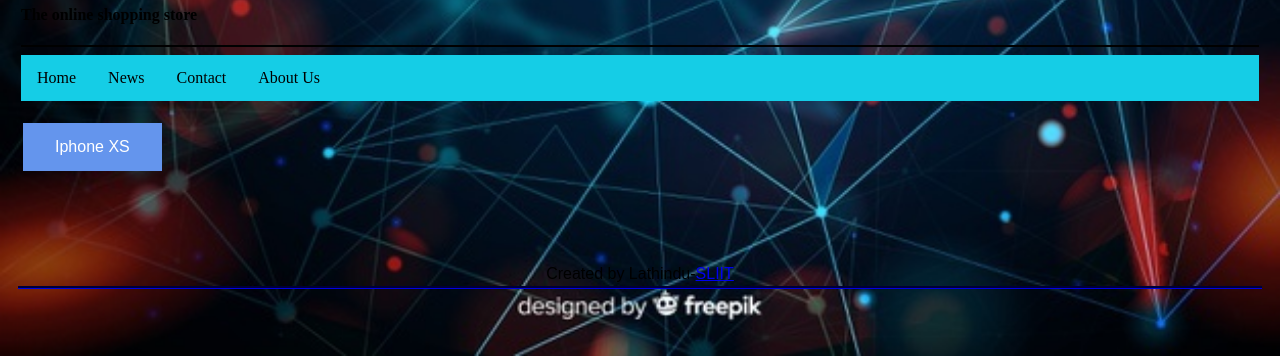
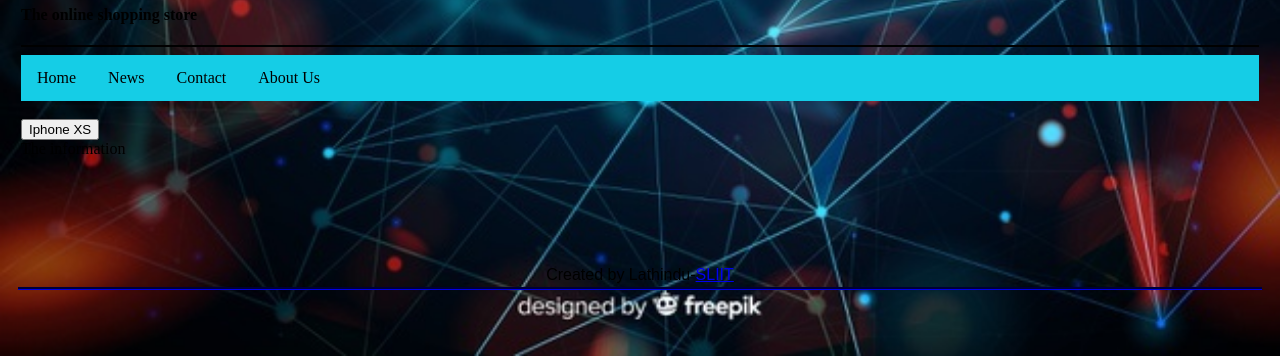
Before and after one commit to Verdilac/lab-3, a plain HTML site: page news.html in a window 1280 px wide. Shown: the part 440-800 px from the top of the page. Drawn offline with Linux system fonts and the light colour scheme.

Commit message:
added a button

```diff
--- a/js/myScript.js
+++ b/js/myScript.js
@@ -0,0 +1,4 @@
+function changetext()
+{
+  document.getElementById("chgtext").innerHTML = "change text";
+}
--- a/news.html
+++ b/news.html
@@ -6,7 +6,8 @@
 <link rel="stylesheet" href="style/newsstyle.css">
 
 <body>
-<div class="mmm border">
+<script src="js/myScript.js"></script>
+	<div class="mmm border">
 	<img src = "images/logo.jpg" class = "logo" alt="Shopping card Image">
 
 <br>
@@ -23,8 +24,10 @@
 </ul>
 <br>
 
-<button class="defultbutton button1">Iphone XS</button>
+<button id="defultbutton" onclick="changetext()">Iphone XS</button>
 
+
+<div id="chgtext">The information</div>
 <br>
 <br>
 <br>
--- a/style/newsstyle.css
+++ b/style/newsstyle.css
@@ -100,7 +100,9 @@ li a:hover {
         cursor: pointer;
 }
 
-.button1
+
+
+#para
 {
-    background-color:cornflowerblue;
+	color: firebrick;
 }
```
